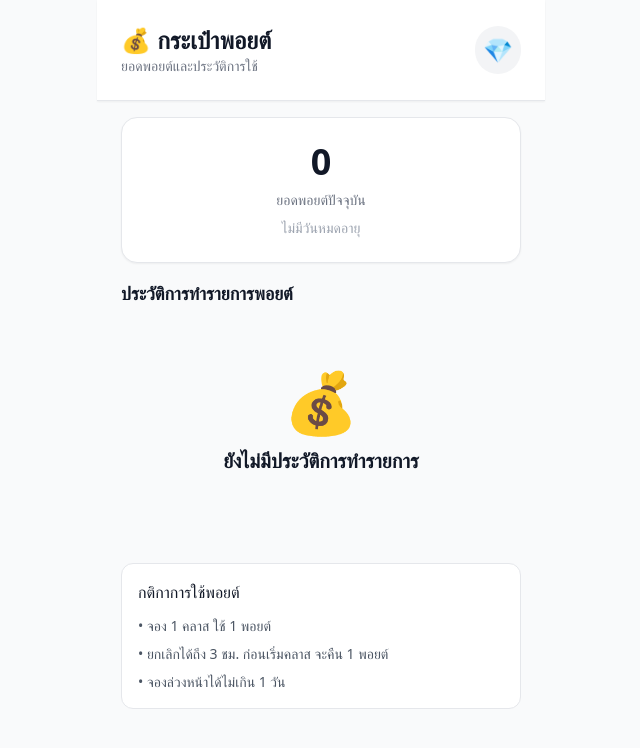
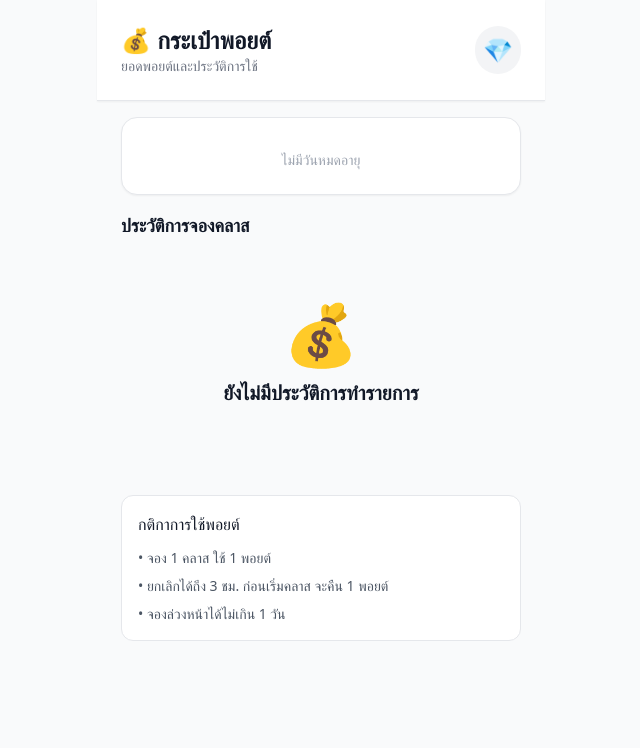
Before and after one commit to Bossdeb/blackyoga-app, a Vue app: page /points in a window 1280 px wide. Shown: the top 748 px of the page, without its empty margins (319-959 px from the left). Built offline with nearby package versions, Linux system fonts and the light colour scheme.

Commit message:
Remove role change modal and update PointsPage UI
Removed the user role change modal from AdminUsersPage.vue. Updated PointsPage.vue to adjust the display of points expiration, change some text labels, and update the transaction history section title for improved clarity.

```diff
--- a/src/pages/AdminUsersPage.vue
+++ b/src/pages/AdminUsersPage.vue
@@ -102,25 +102,6 @@
           </div>
         </div>
       </div>
-
-      <!-- Change role -->
-      <div v-if="showRole" class="fixed inset-0 z-[60] bg-black/40 flex items-end sm:items-center justify-center">
-        <div class="bg-white w-full sm:max-w-sm rounded-t-2xl sm:rounded-2xl max-h-[90vh] flex flex-col overscroll-contain" tabindex="-1">
-          <div class="p-4 sm:p-6 space-y-3 overflow-y-auto">
-            <h3 class="text-lg font-semibold">เปลี่ยนสิทธิ์ {{ displayName(selected) }}</h3>
-            <select v-model="newRole" class="w-full border border-gray-300 rounded-lg px-3 py-2">
-              <option value="member">member</option>
-              <option value="admin">admin</option>
-            </select>
-          </div>
-          <div class="p-3 sm:p-4 border-t bg-white sticky bottom-0" style="padding-bottom: max(env(safe-area-inset-bottom), 8px);">
-            <div class="flex gap-2">
-              <button @click="confirmRole" class="flex-1 bg-lineGreen text-white rounded-lg py-2">บันทึก</button>
-              <button @click="closeRole" class="flex-1 bg-gray-200 rounded-lg py-2">ยกเลิก</button>
-            </div>
-          </div>
-        </div>
-      </div>
     </main>
   </div>
 </template>
--- a/src/pages/PointsPage.vue
+++ b/src/pages/PointsPage.vue
@@ -20,22 +20,21 @@
       <div class="bg-white rounded-2xl p-6 shadow-sm border border-gray-200">
         <div class="text-center">
           <div v-if="loading" class="mx-auto h-8 w-24 bg-gray-200 rounded animate-pulse mb-2"></div>
-          <div v-else class="text-4xl font-bold text-gray-900 mb-2">{{ currentPoints }}</div>
-          <div class="text-gray-500 text-sm">ยอดพอยต์ปัจจุบัน</div>
-          <div v-if="pointsExpireAt" class="mt-2 text-sm" :class="isExpired ? 'text-red-600' : 'text-gray-600'">
+
+          <div v-if="pointsExpireAt" class="mt-2 text-4xl" :class="isExpired ? 'text-red-600' : 'text-gray-600'">
             วันหมดอายุ: {{ formatDate(pointsExpireAt) }}
           </div>
           <div v-else class="mt-2 text-sm text-gray-400">ไม่มีวันหมดอายุ</div>
         </div>
       </div>
       <div v-if="isExpired" class="mt-3 bg-red-50 border border-red-200 text-red-700 text-sm rounded-xl p-3">
-        พอยต์ของคุณหมดอายุแล้ว ไม่สามารถใช้งานได้
+        สมาชิกของคุณหมดอายุแล้ว ไม่สามารถใช้งานได้
       </div>
     </div>
 
     <!-- Transaction History -->
     <main class="max-w-md mx-auto px-6 pb-24">
-      <h3 class="text-lg font-semibold text-gray-900 mb-4">ประวัติการทำรายการพอยต์</h3>
+      <h3 class="text-lg font-semibold text-gray-900 mb-4">ประวัติการจองคลาส</h3>
 
       <div v-if="loading" class="space-y-3">
         <LoadingSkeleton type="transaction" :count="5" />
```
